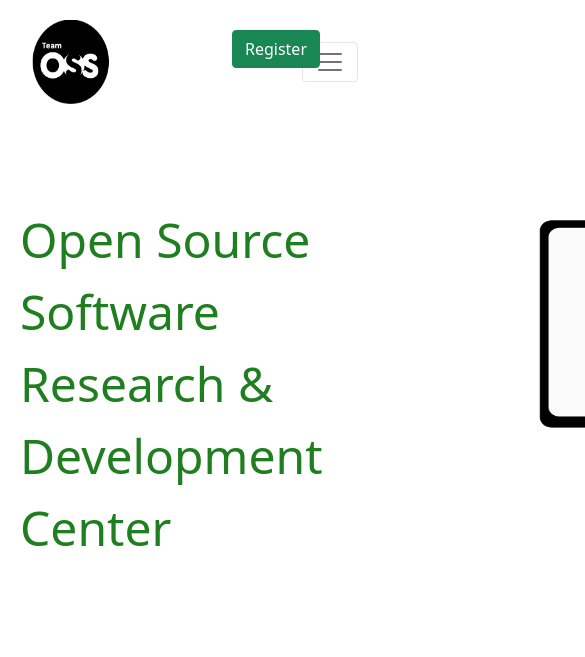
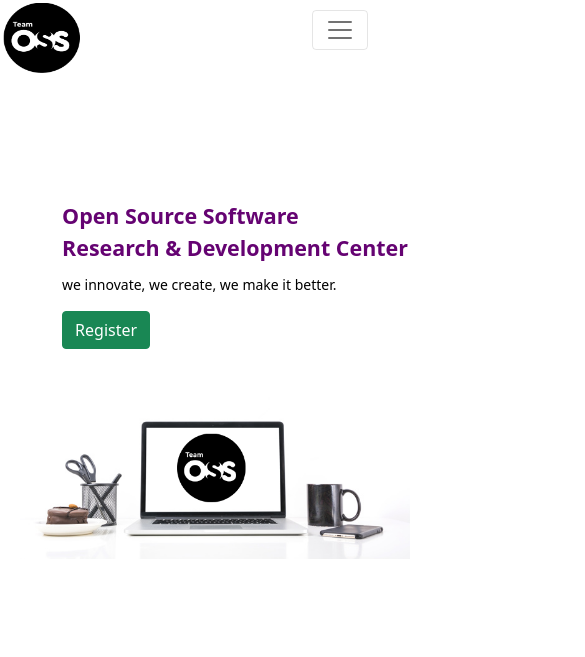
Before and after one commit to KSHIT1899/OSS-Website, a plain HTML site: page index.html in a window 390 px wide. Shown: the top 657 px of the page, 585 px wide, since content can reach past the window. Drawn offline with nearby package versions, Linux system fonts and the light colour scheme.

Commit message:
navbar and hompage

```diff
--- a/css/index.css
+++ b/css/index.css
@@ -1,38 +1,135 @@
 *{
     margin:0;
-    padding: 0;
+    padding:0;
+    box-sizing:border-box;
+}
+body{
+    width:100%;
+    height:auto;
+    overflow-x:hidden;
+}
+nav a{
+    transition:0.4s !important;
 }
 .navbar{
     padding: 20px;
 }
 .navlogo{
-    height: 10vh;
+    height: 70px;
     width:  80px;
-}
-.navbar-nav{
-    margin-left:50px;
-}
-.btn-success{
-    position: fixed;
-    top:30px;
-    right:70px;
+    position:absolute;
+    left:3px;
+    top:3px;
 }
 .home{
     display: flex;
+    margin-top:80px;
+    justify-content: space-evenly;
 }
 .about{
     position: relative;
     top:80px;
     left: 20px;
-    font-size: 3em;
-    color: rgb(31, 126, 31);
+    padding-left:40px;
+    font-weight:bold;
+    font-size: 2.5vw;
+    color: rgb(101, 3, 114);
+}
+.about p{
+    font-weight:normal;
+    font-size:20px;
+    margin-top:10px;
+    color:#000;
 }
 .osspc{
     position: relative;
-    left:100px;
+    left:20px;
     bottom: 40px;
     height: 450px;
     width: 700px;
     animation-name: floating;
+    z-index:-1;
+}
 
+.container-fluid{
+    position:fixed;
+    right:10px;
+    top:10px;
+    width:auto;
 }
+.menuhead{
+    width:100%;
+    text-align:right;
+}
+.home{
+    width:100%;
+}
+.home img{
+    max-width:100%;
+    height:auto;
+}
+
+@media screen and (min-width:990px)
+{
+    nav a{
+        text-align:center;
+        min-width:140px;
+        font-weight:bold;
+       /* background:chartreuse;
+        border:1px solid black; */
+    }
+}
+@media screen and (max-width:1100px)
+{
+    .about{
+        font-size:3.5vw;
+    }
+    .about p{
+        font-size:20px;
+    }
+}
+@media screen and (max-width:800px)
+{
+    .about{
+        font-size:4.5vw;
+    }
+    .about p{
+        font-size:15px;
+    }
+}
+@media screen and (max-width:990px)
+{
+    .home{
+        flex-direction: column;
+    }
+    .home img{
+        margin-top:50px;
+    }
+    .home img,.home .about{
+        margin:auto;
+    }
+    .about{
+        font-size:5vw;
+    }
+    .about p{
+        font-size:20px;
+    }
+    .home img{
+        margin-top:70px;
+    }
+}
+@media screen and (max-width:450px)
+{
+    .about{
+        font-size:5.5vw;
+    }
+    .about p{
+        font-size:14px;
+    }
+}
+nav a{
+    width:auto;
+}
+/*nav a:hover{
+    background: rgb(195, 51, 231);
+} */
--- a/index.html
+++ b/index.html
@@ -9,16 +9,18 @@
     <title>OSS R&D</title>
 </head>
 <body>
+  <div class="header">
+    <img class="navlogo" src="img/osslogo.png" alt="logo">
     <nav class="navbar navbar-expand-lg navbar-light">
-        <div class="container-fluid">
-          <img class="navlogo" src="img/osslogo.png" alt="logo">
+        <div class="container-fluid" id="menu-container">
+          <div class="menuhead" id="menuhead">
           <button class="navbar-toggler" type="button" data-bs-toggle="collapse" data-bs-target="#navbarNavAltMarkup" aria-controls="navbarNavAltMarkup" aria-expanded="false" aria-label="Toggle navigation">
             <span class="navbar-toggler-icon"></span>
-          </button>
+          </button></div>
           <div class="collapse navbar-collapse" id="navbarNavAltMarkup">
             <div class="navbar-nav">
               <a class="nav-link active" aria-current="page" href="#">Home</a>
-              <a class="nav-link" href="#">Domain</a>
+              <a class="nav-link" href="#">Domains</a>
               <a class="nav-link" href="#">Projects</a>
               <a class="nav-link" href="#">Events</a>
               <a class="nav-link" href="#">Faculty</a>
@@ -28,13 +30,15 @@
           </div>
         </div>
       </nav>
-      <button type="button" class="btn btn-success">Register</button>
+      </div>
       <div class="home">
           <div class="about">
             Open Source Software <br> Research & Development Center
+            <br><p>we innovate, we create, we make it better.</p>
+            <button type="button" class="btn btn-success goaway">Register</button>
           </div>
           <div>
-            <img class="osspc" src="img/oss in pc.png" alt="intro img">
+            <img class="osspc" src="img/ossd1.png" alt="intro img">
           </div>
       </div>
 </body>
```
Also changed, not shown: img/ossd1.png (added).
